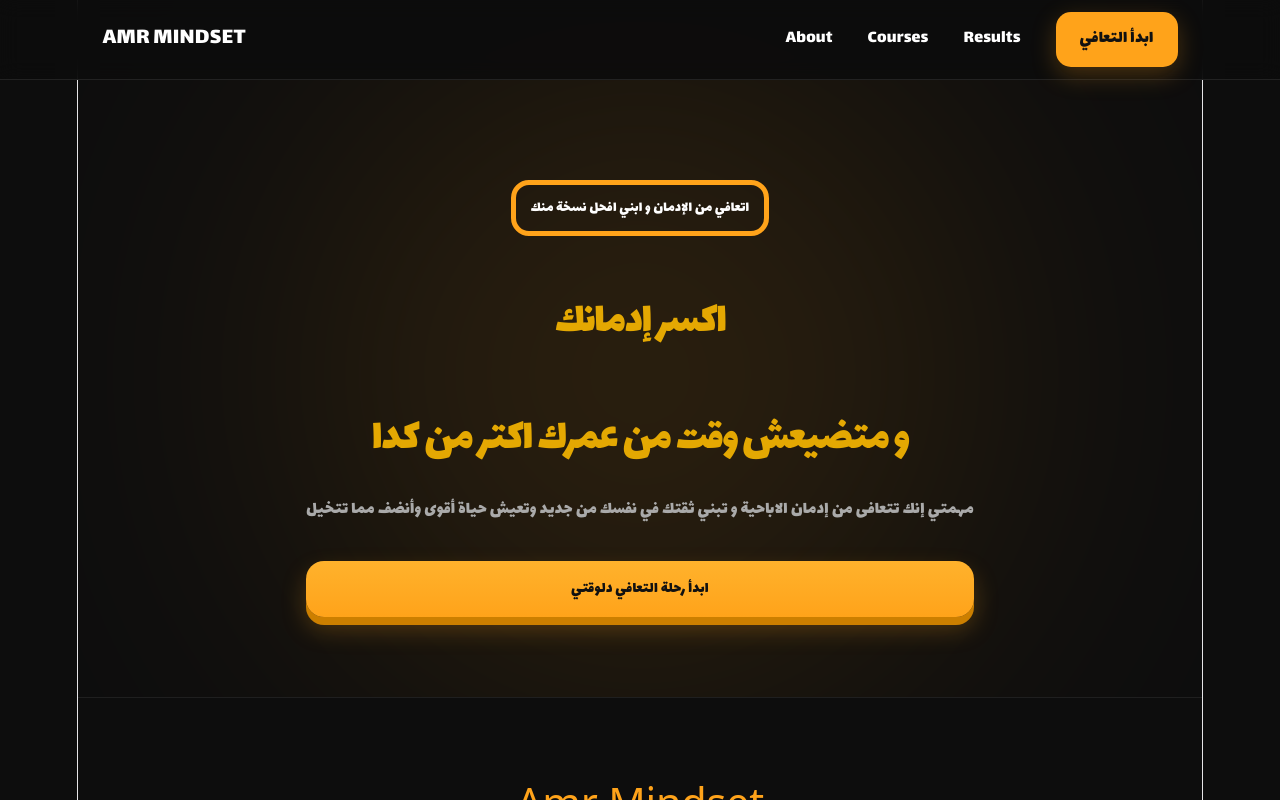
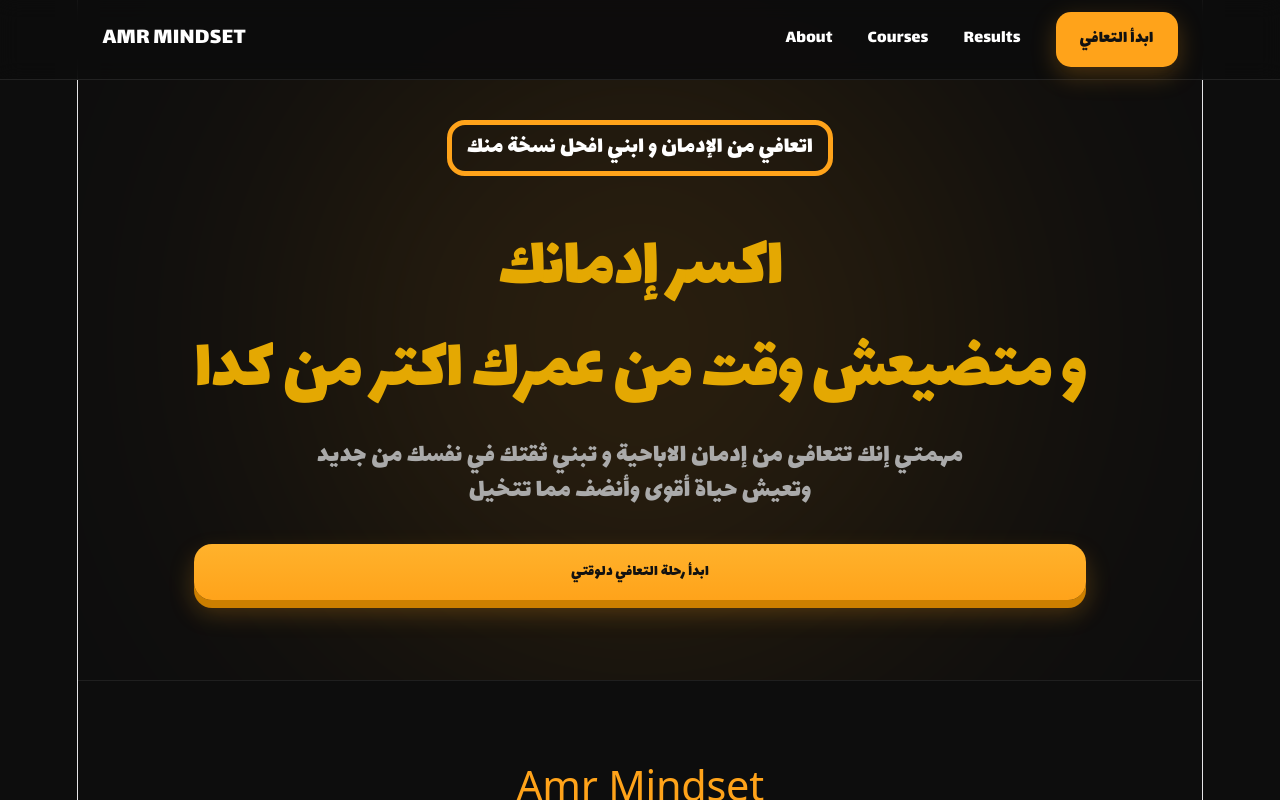
Before and after one commit to 3mr-malek/amr-mindset, a React (Vite) app: page / in a window 1280 px wide. Shown: the top 800 px of the page. Built offline with nearby package versions, Linux system fonts and the light colour scheme; a web font is replaced by a local one.

Commit message:
updated website

```diff
--- a/src/App.css
+++ b/src/App.css
@@ -155,28 +155,46 @@ display:inline-block;
 padding:10px 20px;
 border:5px solid #ffa31a;
 border-radius:18px;
-font-size:20px;
+font-size:50px;
 padding:12px 18px;
 font-weight: 700;
 margin-top: 50px;
 margin-bottom:25px;
 }
-.hero h1{
-  font-size:clamp(3rem,8vw,6rem);
-}
-.hero h1{
-
+/* .hero h1{
+font-size:clamp(3rem,8vw,6rem);
 line-height:1;
 margin-bottom:25px;
-}
+} */
 
 .hero p{
-font-size:1.2rem;
+font-size:1.5rem;
 color:#aaa;
 max-width:700px;
 margin:auto;
-line-height:1.8;
+line-height:1.3;
 }
+
+
+
+.hero {
+    min-height: auto;
+    padding: 70px 20px   80px;
+  }
+  .gold{
+display: flex;
+margin-top: 30px;
+  }
+  .hero h1 {
+    font-size: 4rem;
+    line-height: 1;
+  }
+
+  .badge {
+    font-size: 24px;
+    padding: 10px 15px;
+  }
+
 
 .hero-buttons{
 display:flex;
@@ -706,24 +724,8 @@ img {
   }
 }
 
-  .hero {
-    min-height: auto;
-    padding: 130px 20px 80px;
-  }
 
-  .hero h1 {
-    font-size: 2.5rem;
-    line-height: 1.3;
-  }
 
-  .badge {
-    font-size: 15px;
-    padding: 10px 15px;
-  }
-
-  .hero p {
-    font-size: 1rem;
-  }
 
   .section {
     padding: 80px 6%;
--- a/src/components/Hero.jsx
+++ b/src/components/Hero.jsx
@@ -10,7 +10,7 @@ function Hero() {
         <h1>
           اكسر إدمانك
           <br />
-          <br />
+
           <span className="gold">  و متضيعش وقت من عمرك اكتر من كدا             </span>
         </h1>
 
--- a/src/components/Navbar.jsx
+++ b/src/components/Navbar.jsx
@@ -61,9 +61,9 @@ function Navbar() {
               Home
             </Link>
 
-            <a href="#packages">
+            {/* <a href="#packages">
               Packages
-            </a>
+            </a> */}
           </>
         )}
 
```
